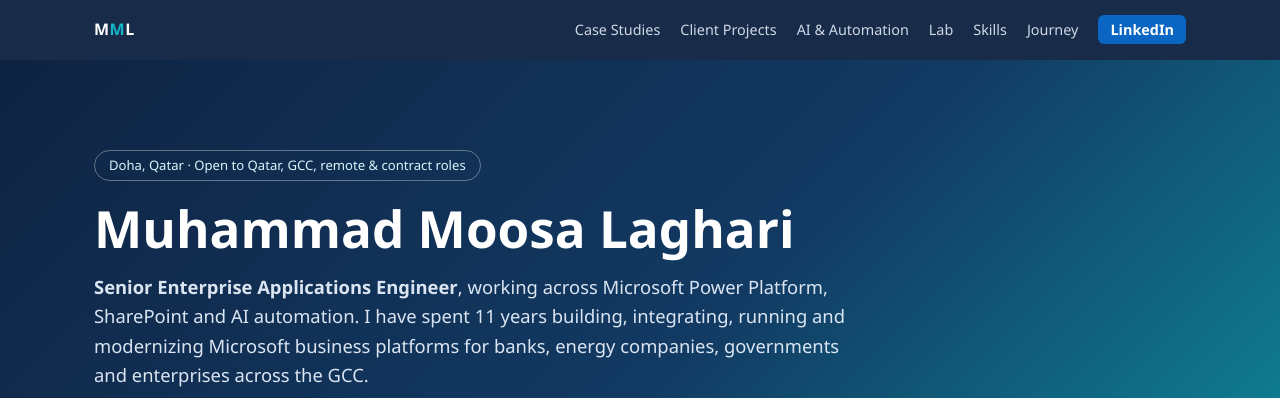
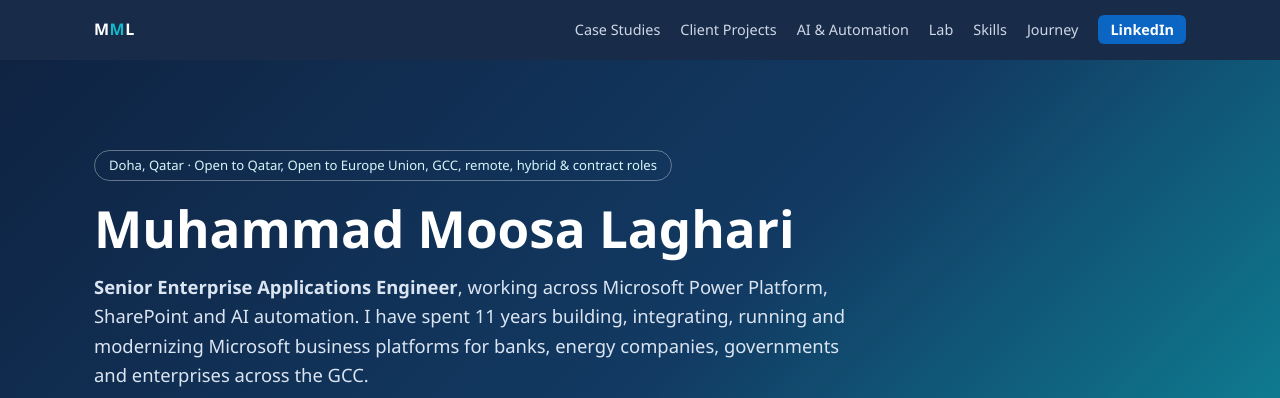
Before and after one commit to lagharimoosakhan-ops/Portfolio, a plain HTML site: page index.html in a window 1280 px wide. Shown: the top 398 px of the page. Drawn offline with Linux system fonts and the light colour scheme.

Commit message:
Update index.html

```diff
--- a/index.html
+++ b/index.html
@@ -75,7 +75,7 @@ footer{background:var(--navy);color:#cfd8e6;padding:50px 0;text-align:center}foo
 <ul><li><a href="#cases">Case Studies</a></li><li><a href="#projects">Client Projects</a></li><li><a href="#ai">AI & Automation</a></li><li><a href="#lab">Lab</a></li><li><a href="#skills">Skills</a></li><li><a href="#journey">Journey</a></li><li><a class="li" href="https://www.linkedin.com/in/mohammed-moosa-laghari-383ab1ab/" target="_blank" rel="noopener">LinkedIn</a></li></ul></div></nav>
 
 <header><div class="wrap">
-<div class="tag">Doha, Qatar · Open to Qatar, GCC, remote & contract roles</div>
+<div class="tag">Doha, Qatar · Open to Qatar, Open to Europe Union, GCC, remote, hybrid & contract roles</div>
 <h1>Muhammad Moosa Laghari</h1>
 <p class="lead"><b>Senior Enterprise Applications Engineer</b>, working across Microsoft Power Platform, SharePoint and AI automation. I have spent 11 years building, integrating, running and modernizing Microsoft business platforms for banks, energy companies, governments and enterprises across the GCC.</p>
 <div class="cta"><a class="btn p" href="#cases">View case studies</a>
```
